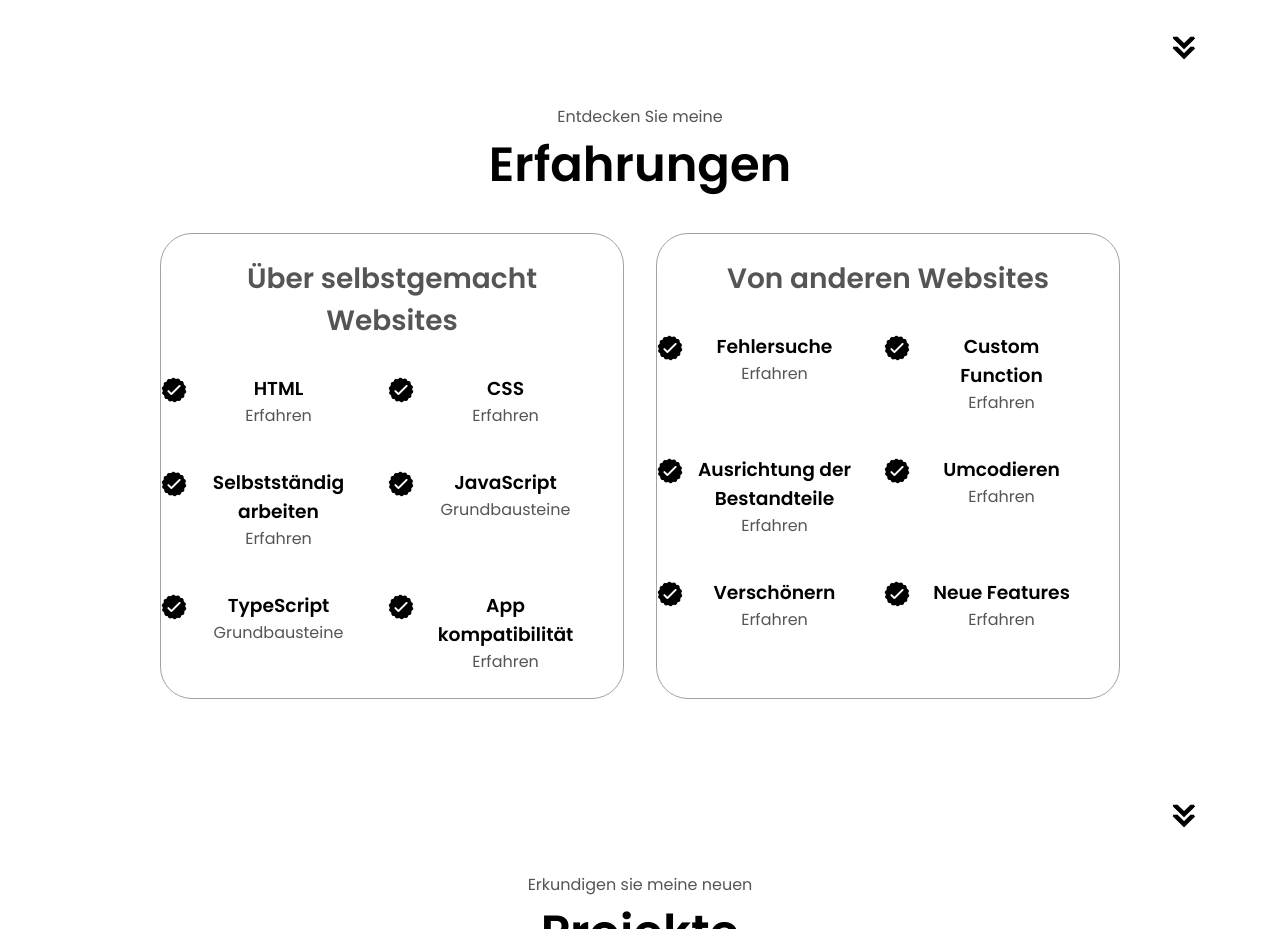
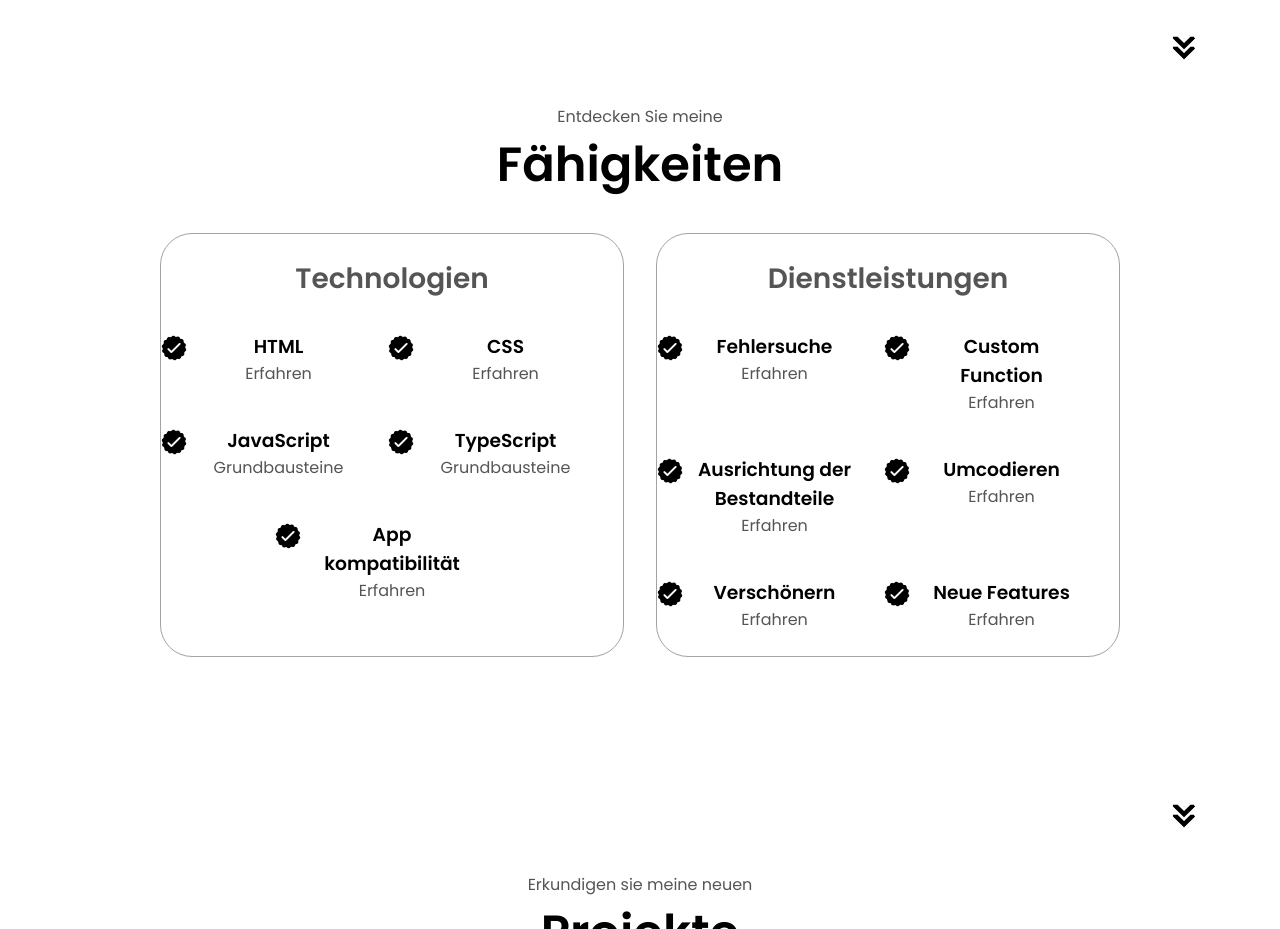
Before and after one commit to FerismaTeam/html-css-js-portfolio, a plain HTML site: page index.html in a window 1280 px wide. Shown: the part 1560-2489 px from the top of the page. Drawn offline with Linux system fonts and the light colour scheme.

Commit message:
Update index.html

```diff
--- a/index.html
+++ b/index.html
@@ -91,11 +91,11 @@
   </section>
   <section id="experience">
     <p class="section__text__p1">Entdecken Sie meine</p>
-    <h1 class="title">Erfahrungen</h1>
+    <h1 class="title">Fähigkeiten</h1>
     <div class="experience-details-container">
       <div class="about-containers">
         <div class="details-container">
-<h2 class="experience-sub-title">Über selbstgemacht Websites</h2>
+<h2 class="experience-sub-title">Technologien</h2>
 <div class="article-container">
   <article>
     <img src="./assets/checkmark.png" alt="experience icon"
@@ -113,14 +113,7 @@
       <p>Erfahren</p>
     </div>
   </article>
-  <article>
-    <img src="./assets/checkmark.png" alt="experience icon"
-    class="icon-checkmark"/>
-    <div>
-      <h3>Selbstständig arbeiten</h3>
-      <p>Erfahren</p>
-    </div>
-  </article>
+
   <article>
     <img src="./assets/checkmark.png" alt="experience icon"
     class="icon-checkmark"/>
@@ -149,7 +142,7 @@
 
         </div>
         <div class="details-container">
-<h2 class="experience-sub-title">Von anderen Websites</h2>
+<h2 class="experience-sub-title">Dienstleistungen</h2>
 <div class="article-container">
   <article>
     <img src="./assets/checkmark.png" alt="experience icon"
```
